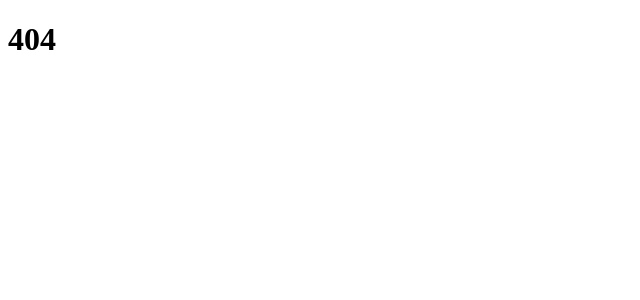
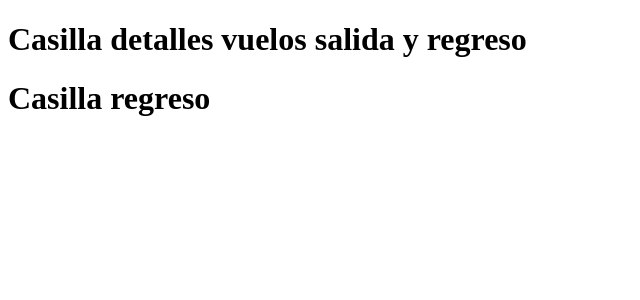
Before and after one commit to 02Alexis/tickets_airport-Sprint2, a React (Create React App) app: page /flightDetail in a window 1280 px wide. Shown: the top 300 px of the page, without its empty margins (0-640 px from the left). Built offline with nearby package versions, Linux system fonts and the light colour scheme.

Commit message:
Creación de componentes nueva página

```diff
--- a/src/Routes/AppRouter.jsx
+++ b/src/Routes/AppRouter.jsx
@@ -1,7 +1,7 @@
 import React from "react";
 import { BrowserRouter, Route, Routes } from "react-router-dom";
 import App from "../components/app/App";
-import Prueba from "../pages/Prueba";
+import FlightDetail from "../pages/FlightDetail";
 import NotFoundPage from "../pages/NotFoundPage";
 
 const AppRouter = () => {
@@ -9,7 +9,7 @@ const AppRouter = () => {
     <BrowserRouter>
       <Routes>
         <Route index element={<App />} />
-        <Route path="/prueba" element={<Prueba />} />
+        <Route path="/flightDetail" element={<FlightDetail />} />
         <Route path="*" element={<NotFoundPage />} />
       </Routes>
     </BrowserRouter>
--- /dev/null
+++ b/src/components/arrivalsFlights/ArrivalsFlight.jsx
@@ -0,0 +1,11 @@
+import React from "react";
+
+const ArrivalsFlight = () => {
+  return (
+   <>
+   <h1>Casilla detalles vuelos salida y regreso</h1>
+   </>
+  );
+};
+
+export default ArrivalsFlight;
--- /dev/null
+++ b/src/components/departureFlight/DepartureFlight.jsx
@@ -0,0 +1,11 @@
+import React from "react";
+
+const DepartureFlight = () => {
+  return (
+   <>
+   <h1>Casilla  regreso</h1>
+   </>
+  );
+};
+
+export default DepartureFlight;
--- a/src/components/form/form.jsx
+++ b/src/components/form/form.jsx
@@ -8,7 +8,7 @@ const Form = () => {
 
     const handleButton = () => {
         console.log("entre");
-        navigate('/prueba')
+        navigate('/flightDetail')
     }
     return (
         <>
--- /dev/null
+++ b/src/pages/FlightDetail.jsx
@@ -0,0 +1,14 @@
+import React from 'react';
+import ArrivalsFlight from '../components/arrivalsFlights/ArrivalsFlight';
+import DepartureFlight from '../components/departureFlight/DepartureFlight';
+
+const FlightDetail = () => {
+    return (
+        <>
+       <ArrivalsFlight/>
+       <DepartureFlight/>
+
+        </>
+    )
+}
+export default FlightDetail
--- a/src/pages/Prueba.jsx
+++ /dev/null
@@ -1,10 +0,0 @@
-import React from 'react';
-
-const Prueba = () => {
-    return (
-        <>
-        <h1>hola</h1>
-        </>
-    )
-}
-export default Prueba
```
